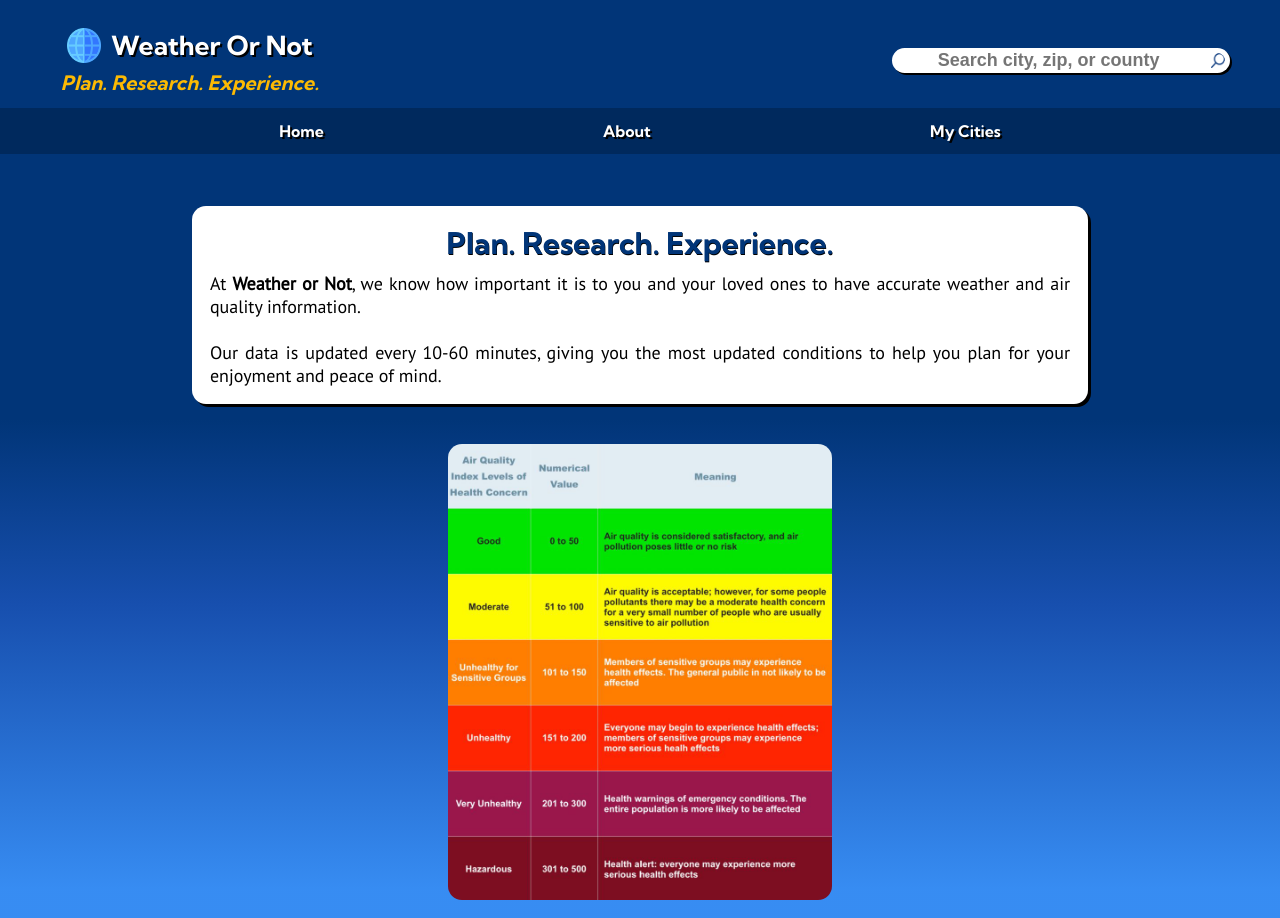
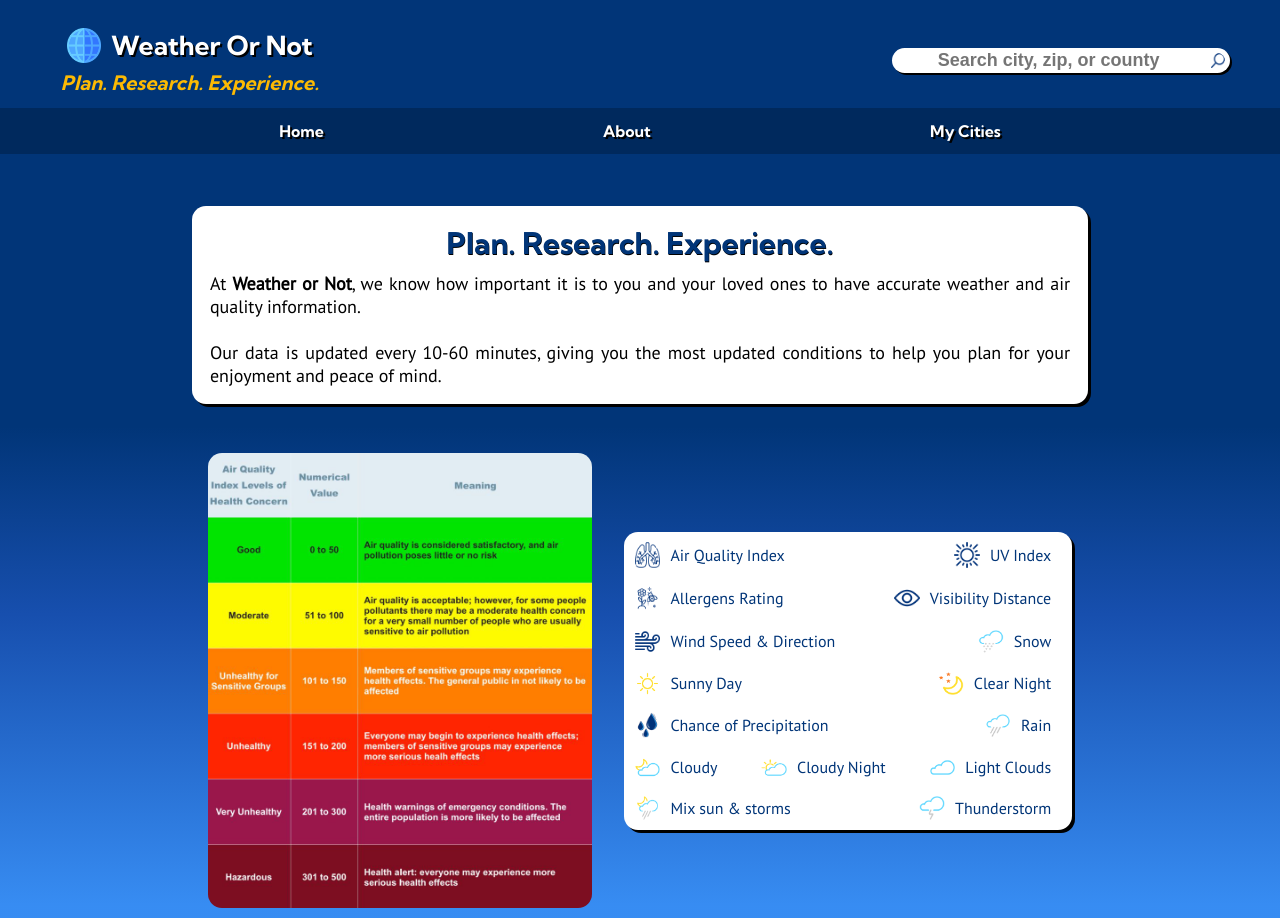
Before and after one commit to leighlars/BreatheAmAIRica, a React (Create React App) app: page /about in a window 1280 px wide. Shown: the top 918 px of the page. Built offline with nearby package versions, Linux system fonts and the light colour scheme; no server answers.

Commit message:
Add icons to legend in About

```diff
--- a/src/About/About.scss
+++ b/src/About/About.scss
@@ -4,12 +4,6 @@
   @include columnDisplay();
   padding: 2%;
   width: 70vw;
-
-  img {
-    border-radius: 14px;
-    width: 30vw;
-    margin: 20px auto;
-  }
 }
 
 .intro-text {
@@ -31,6 +25,50 @@
   }
 }
 
+.legends {
+  @include rowDisplay();
+  width: 70vw;
+  .aq-image {
+    border-radius: 14px;
+    width: 30vw;
+    margin: 20px auto;
+  }
+
+    table {
+      background: white;
+      border-radius: 14px;
+      box-shadow: 3px 3px black;
+      margin: 20px;
+      width: 35vw;
+      margin: 0 auto;
+    }
+    tr {
+      @include rowDisplay();
+      justify-content: space-between;
+     td {
+       @include rowDisplay();
+       p {
+         @include textFont(1em);
+         color: $darkBlue;
+         margin: 0 10px;
+       }
+       .unit {
+         text-align: left;
+         margin: 0;
+         font-weight: bold;
+       }
+     }
+    }
+    .small-weather-icon {
+        width: 2vw;
+        margin: 0;
+      }
+  }
+
+
+
+
+
 .credits {
   @include rowDisplay();
   @include textFont(1em);
--- a/src/About/About.tsx
+++ b/src/About/About.tsx
@@ -1,6 +1,22 @@
 import './About.scss'
 import React, { useState, useEffect } from "react";
 import aqtable from '../assets/ap3.jpg'
+import cloudyNight from "../assets/02n.png";
+import waterdrop from "../assets/water-drop.png";
+import eye from "../assets/eye.png";
+import sun from "../assets/sun.png";
+import bee from "../assets/bee.png";
+import lungs from "../assets/lungs.png";
+import wind from "../assets/wind.png";
+import clearDay from "../assets/01d.png";
+import clearNight from "../assets/01n.png";
+import cloudyDay from "../assets/02d.png";
+import lightClouds from "../assets/03d.png";
+import rain from "../assets/09d.png";
+import sunnyStorms from "../assets/10n.png";
+import thunderstorm from "../assets/11d.png";
+import snow from "../assets/13d.png";
+
 
 const About: React.FC = () => {
   return (
@@ -15,19 +31,147 @@ const About: React.FC = () => {
       conditions to help you plan for your enjoyment and peace of mind.
      </p>
     </span>
-    <img
-     src={aqtable}
-     className="aq-image"
-     alt="table of Air Quality information from EPA.gov"
-    />
+    <div className="legends">
+     <img
+      src={aqtable}
+      className="aq-image"
+      alt="table of Air Quality information from EPA.gov"
+     />
+     <table>
+      <tbody>
+       <tr>
+        <td>
+         <img
+          src={lungs}
+          alt="lungs icon for air quality"
+          className="small-weather-icon"
+         />
+         <p className="type">Air Quality Index</p>
+        </td>
+        <td>
+         <img
+          src={sun}
+          alt="sun icon for UV index"
+          className="small-weather-icon"
+         />
+         <p className="type">UV Index</p>
+        </td>
+       </tr>
+       <tr>
+        <td>
+         <img
+          src={bee}
+          alt="bee icon for allergies and pollen"
+          className="small-weather-icon"
+         />
+         <p className="type">Allergens Rating</p>
+        </td>
+        <td>
+         <img
+          src={eye}
+          alt="eye icon for visibility"
+          className="small-weather-icon"
+         />
+         <p className="type">Visibility Distance</p>
+        </td>
+       </tr>
+       <tr>
+        <td>
+         <img
+          src={wind}
+          alt="wind icon for wind speed direction"
+          className="small-weather-icon"
+         />
+         <p className="type">Wind Speed & Direction</p>
+        </td>
+        <td>
+         <img src={snow} alt="snow icon" className="small-weather-icon" />
+         <p className="type">Snow</p>
+        </td>
+       </tr>
+       <tr>
+        <td>
+         <img src={clearDay} alt="sun icon" className="small-weather-icon" />
+         <p className="type">Sunny Day</p>
+        </td>
+        <td>
+         <img src={clearNight} alt="moon icon" className="small-weather-icon" />
+         <p className="type">Clear Night</p>
+        </td>
+       </tr>
+       <tr>
+        <td>
+         <img
+          src={waterdrop}
+          alt="rain droplet icon for precipitation"
+          className="small-weather-icon"
+         />
+         <p className="type">Chance of Precipitation</p>
+        </td>
+        <td>
+         <img
+          src={rain}
+          alt="rain cloud icon for raining forecast"
+          className="small-weather-icon"
+         />
+         <p className="type">Rain</p>
+        </td>
+       </tr>
+       <tr>
+        <td>
+         <img
+          src={cloudyNight}
+          alt="clouds covering moon for current sky"
+          className="small-weather-icon"
+         />
+         <p className="type">Cloudy</p>
+        </td>
+        <td>
+         <img
+          src={cloudyDay}
+          alt="clouds in front of moon icon"
+          className="small-weather-icon"
+         />
+         <p className="type">Cloudy Night</p>
+        </td>
+        <td>
+         <img
+          src={lightClouds}
+          alt="single cloud icon"
+          className="small-weather-icon"
+         />
+         <p className="type">Light Clouds</p>
+        </td>
+       </tr>
+       <tr>
+        <td>
+         <img
+          src={sunnyStorms}
+          alt="sun and stormy weather icon"
+          className="small-weather-icon"
+         />
+         <p className="type">Mix sun & storms</p>
+        </td>
+        <td>
+         <img
+          src={thunderstorm}
+          alt="thunderstorm icon"
+          className="small-weather-icon"
+         />
+         <p className="type">Thunderstorm</p>
+        </td>
+       </tr>
+      </tbody>
+     </table>
+    </div>
     <span className="credits">
      <p>App Developed by:</p>
-     <br/>
+     <br />
      <a href="https://github.com/ErinUntermeyer">Erin Untermeyer</a>
      <a href="https://github.com/JoshSevy">Josh Sevy</a>
      <a href="https://github.com/leighlars">Leigh Larson</a>
      <p>Data Sources:</p>
-     <br/>
+     <br />
      <a href="https://www.iqair.com/us/">IQAir</a>{" "}
      <a href="https://openweathermap.org/">Open Weather Map</a>
     </span>
--- a/src/Location/Location.tsx
+++ b/src/Location/Location.tsx
@@ -60,8 +60,22 @@ const Location: React.FC = () => {
 							</td>
 						</tr>
 						<tr>
-							<td><img src={bee} alt='bee icon for allergies and pollen' className="small-weather-icon"/> <p className='type'>Allergens</p><p className='unit'>Low</p></td>
-							<td className='column-two'><img src={eye} alt='eye icon for visibility' className="small-weather-icon"/> <p className='type'>Visibility</p><p className='unit'>10mi</p></td>
+							<td>
+								<img
+									src={bee}
+									alt='bee icon for allergies and pollen'
+									className="small-weather-icon"/>
+									<p className='type'>Allergens</p>
+									<p className='unit'>Low</p>
+							</td>
+							<td>
+								<img
+									src={eye}
+									alt='eye icon for visibility'
+									className="small-weather-icon"/>
+									<p className='type'>Visibility</p>
+									<p className='unit'>10mi</p>
+							</td>
 						</tr>
 					</tbody>
 				</table>
```
Also changed, not shown: src/assets/50d.png (deleted).
